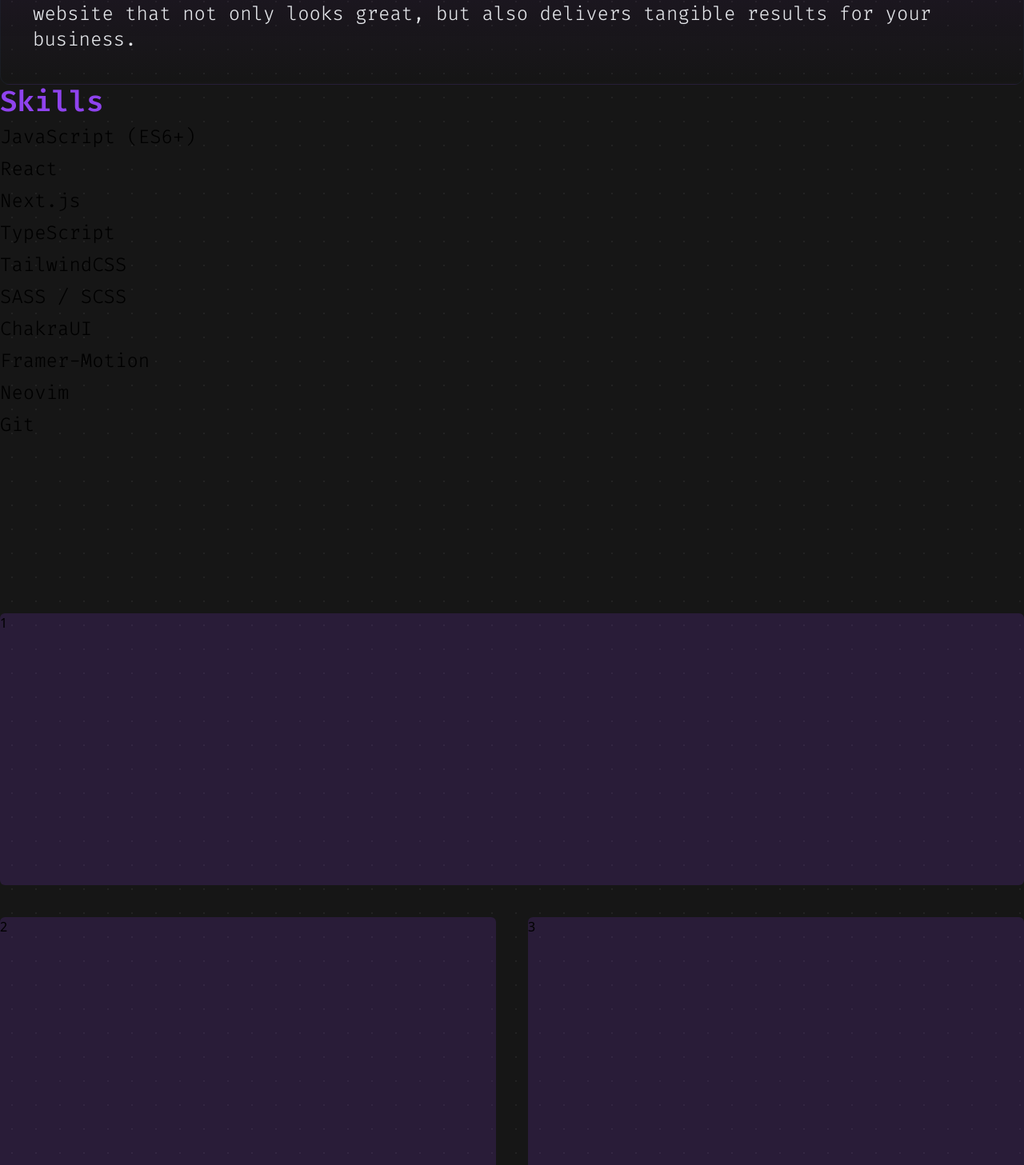
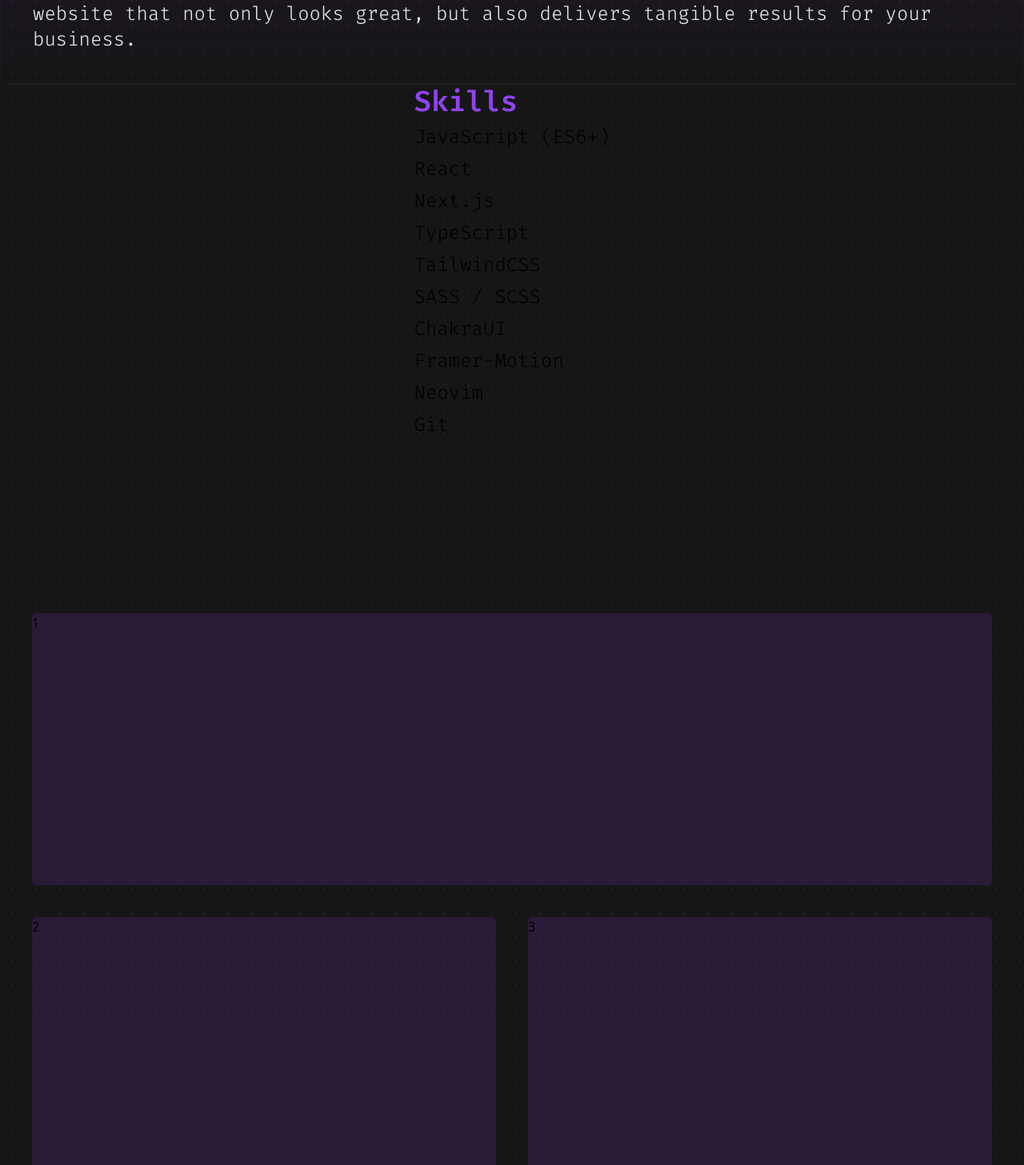
Before and after one commit to themuuln/final-portfolio, a Next.js app: page / in a window 1280 px wide. Shown: the part 1753-3210 px from the top of the page at 80% size. Built offline with nearby package versions, Linux system fonts and the light colour scheme; a web font is replaced by a local one.

Commit message:
transfer

```diff
--- a/components/footer/ConnectSection.tsx
+++ b/components/footer/ConnectSection.tsx
@@ -1,8 +1,9 @@
-import { RxGithubLogo, RxTwitterLogo } from "react-icons/rx";
+import { RxTwitterLogo } from "react-icons/rx";
 import { connects } from "../../pages/api/connect";
 import ConnectText from "./ConnectText";
-import { FaFacebook } from "react-icons/fa";
 import { BsInstagram } from "react-icons/bs";
+import { AiOutlineFacebook } from "react-icons/ai";
+import { FiGithub } from "react-icons/fi";
 
 const SocialLinks: React.FC = () => {
   const getSocialLinks = () => {
@@ -12,7 +13,7 @@ const SocialLinks: React.FC = () => {
           {connect.facebook && (
             <ConnectText
               social={"Facebook"}
-              icon={<FaFacebook />}
+              icon={<AiOutlineFacebook />}
               href={connect.facebook[0].href}
             />
           )}
@@ -33,7 +34,7 @@ const SocialLinks: React.FC = () => {
           {connect.github && (
             <ConnectText
               social={"Github"}
-              icon={<RxGithubLogo />}
+              icon={<FiGithub />}
               href={connect.github[0].href}
             />
           )}
--- a/components/header/HeaderDesktop.tsx
+++ b/components/header/HeaderDesktop.tsx
@@ -1,9 +1,8 @@
 import Link from "next/link";
 import Buttons from "./Buttons";
 import { AiOutlineExperiment } from "react-icons/ai";
-import { RiContactsBook2Line } from "react-icons/ri";
-import { BsFileEarmarkPost } from "react-icons/bs";
-import { HiOutlineHome, HiTemplate } from "react-icons/hi";
+import { RiContactsBook2Line, RiLayout2Line } from "react-icons/ri";
+import { HiOutlineAnnotation, HiOutlineHome } from "react-icons/hi";
 
 const HeaderDesktop = () => {
   return (
@@ -16,10 +15,10 @@ const HeaderDesktop = () => {
           <Buttons icon={<AiOutlineExperiment />} context={"experience"} />
         </Link>
         <Link href={"#project"}>
-          <Buttons icon={<HiTemplate />} context={"project"} />
+          <Buttons icon={<RiLayout2Line />} context={"project"} />
         </Link>
         <Link href={"/blog"}>
-          <Buttons icon={<BsFileEarmarkPost />} context={"blog"} />
+          <Buttons icon={<HiOutlineAnnotation />} context={"blog"} />
         </Link>
         <Link href={"#contact"}>
           <Buttons icon={<RiContactsBook2Line />} context={"contact"} />
--- a/components/main/MainSection.tsx
+++ b/components/main/MainSection.tsx
@@ -8,10 +8,10 @@ const MainSection = () => {
       <Qna />
       <Skills />
       <div className="container">
-        <div className="grid h-screen grid-cols-2 grid-rows-2 gap-10 py-10 ">
-          <div className="col-start-1 col-end-3 informationCard">1</div>
-          <div className="col-start-1 col-end-2 informationCard">2</div>
-          <div className="col-start-2 col-end-3 informationCard">3</div>
+        <div className="mx-10 grid h-screen grid-rows-2 gap-10 py-10 md:grid-cols-2 ">
+          <div className="informationCard col-start-1 col-end-3">1</div>
+          <div className="informationCard col-start-1 col-end-2">2</div>
+          <div className="informationCard col-start-2 col-end-3">3</div>
         </div>
       </div>
     </>
--- a/components/main/qna/Qna.tsx
+++ b/components/main/qna/Qna.tsx
@@ -1,4 +1,4 @@
-import { firacode, montserrat, open_sans } from "@/public/fonts/fonts";
+import { firacode } from "@/public/fonts/fonts";
 
 const Qna = () => {
   return (
--- a/components/main/skills/Skills.tsx
+++ b/components/main/skills/Skills.tsx
@@ -24,14 +24,14 @@ const Skills = () => {
       >
         <div className="container w-full space-y-8 md:flex md:justify-around ">
           <div
-            className={`${firacode.className} container space-y-2 font-light`}
+            className={`${firacode.className} container flex justify-center space-y-2 font-light`}
           >
-            <h2
-              className={`text-4xl font-semibold text-brand_bg-500 hover:underline`}
-            >
-              Skills
-            </h2>
             <ul className="w-fit space-y-1 text-xl md:space-y-2 md:text-2xl ">
+              <h2
+                className={`text-4xl font-semibold text-brand_bg-500 hover:underline`}
+              >
+                Skills
+              </h2>
               {skills[0].languages.map((skill) => (
                 <m.li
                   whileHover={{ x: 40, scale: 1.1 }}
--- a/public/css/mainSection.css
+++ b/public/css/mainSection.css
@@ -3,11 +3,11 @@
 }
 
 .question {
-  @apply text-4xl select-none md:text-6xl font-normal text-[#fff]
+  @apply text-[40px] select-none md:text-6xl font-normal text-[#fff]
 }
 
 .answer {
-  @apply text-xl leading-6 md:text-2xl text-gray-200 font-light
+  @apply text-base sm:text-xl leading-6 md:text-2xl text-gray-200 font-light
 }
 
 .informationCard {
```
Also changed, not shown: 1 other file (tests, documents, lock files or other folders).
